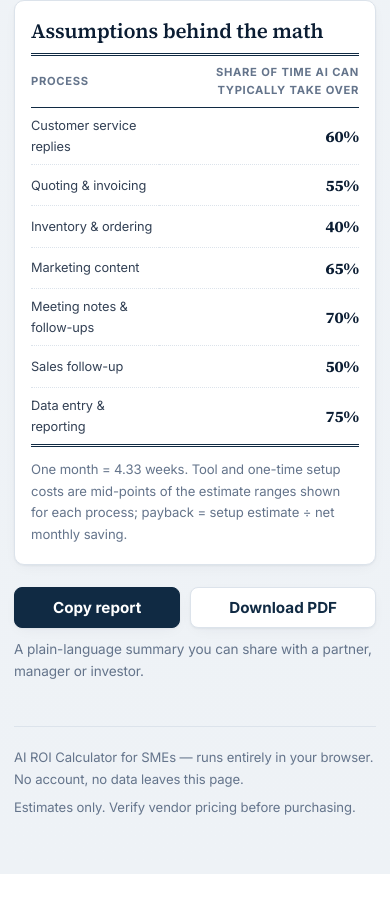
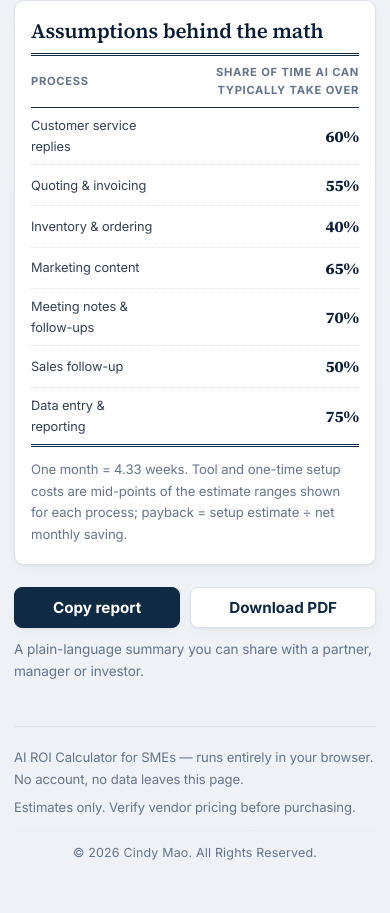
Before and after one commit to MaoKuangHsin/ai-roi-calculator-for-smes-, a plain HTML site: page index.html in a window 390 px wide. Shown: the part 6849-7762 px from the top of the page. Before the commit the page ends 7723 px from the top, so only its background shows below. Drawn offline with nearby package versions, Linux system fonts and the light colour scheme.

Commit message:
Add footer: © 2026 Cindy Mao. All Rights Reserved.

```diff
--- a/index.html
+++ b/index.html
@@ -274,7 +274,9 @@ input[type=number]::-webkit-inner-spin-button{opacity:.4}
 .report-actions{display:flex;gap:10px;flex-wrap:wrap;margin-top:22px;align-items:center}
 .toast{position:fixed;left:50%;bottom:26px;transform:translateX(-50%) translateY(20px);background:var(--navy-deep);color:#FFFFFF;padding:11px 20px;border-radius:999px;font-weight:600;font-size:.9rem;opacity:0;pointer-events:none;transition:all .25s ease;box-shadow:var(--shadow-lg);z-index:50}
 .toast.show{opacity:1;transform:translateX(-50%) translateY(0)}
-footer{margin-top:44px;padding-top:20px;border-top:1px solid var(--line);color:var(--muted);font-size:.82rem;display:flex;justify-content:space-between;gap:14px;flex-wrap:wrap}
+footer{margin-top:44px;padding-top:20px;border-top:1px solid var(--line);color:var(--muted);font-size:.82rem}
+.foot-main{display:flex;justify-content:space-between;gap:14px;flex-wrap:wrap}
+.foot-credit{margin-top:16px;padding-top:16px;border-top:1px solid var(--line-soft);text-align:center;font-size:.8rem;line-height:1.6;letter-spacing:.015em;color:var(--muted)}
 
 /* ---------- Mobile: fit the phone width, no horizontal overflow ---------- */
 .input-wrap input{min-width:0}
@@ -339,7 +341,8 @@ footer{margin-top:44px;padding-top:20px;border-top:1px solid var(--line);color:v
   .phase{padding:18px 16px}
   .report-actions .btn{flex:1 1 auto;text-align:center}
   .toast{max-width:calc(100vw - 28px);text-align:center}
-  footer{gap:6px}
+  .foot-main{gap:6px}
+  .foot-credit{margin-top:12px;padding-top:12px;font-size:.78rem}
 }
 @media (max-width:380px){
   .proc-potential{padding-left:0}
@@ -600,8 +603,11 @@ footer{margin-top:44px;padding-top:20px;border-top:1px solid var(--line);color:v
   </div>
 
   <footer>
-    <span data-i="footL">AI ROI Calculator for SMEs — runs entirely in your browser. No account, no data leaves this page.</span>
-    <span data-i="footR">Estimates only. Verify vendor pricing before purchasing.</span>
+    <div class="foot-main">
+      <span data-i="footL">AI ROI Calculator for SMEs — runs entirely in your browser. No account, no data leaves this page.</span>
+      <span data-i="footR">Estimates only. Verify vendor pricing before purchasing.</span>
+    </div>
+    <div class="foot-credit"><span data-i="footCredit">© 2026 Cindy Mao. All Rights Reserved.</span></div>
   </footer>
 </div>
 
@@ -687,6 +693,7 @@ en:{ brandSub:"For small & medium businesses", currency:"Currency", kicker:"AI a
   assumpNote:"One month = 4.33 weeks. Tool and one-time setup costs use the mid-point of the estimate range shown for each process; payback = setup estimate ÷ net monthly saving.",
   copyBtn:"Copy report", dlBtn:"Download PDF", reportNote:"A plain-language summary you can share with a partner, manager or investor.",
   footL:"AI ROI Calculator for SMEs — runs entirely in your browser. No account, no data leaves this page.", footR:"Estimates only. Verify vendor pricing before purchasing.",
+  footCredit:"© 2026 Cindy Mao. All Rights Reserved.",
   copied:"Report copied to clipboard", copyFail:"Copy failed — use Download instead", pdfFail:"PDF could not be generated — please try Copy report instead",
   proc:{ support:{n:"Customer service replies",d:"Answering repeat questions, order status, FAQs across chat, email and social."},
     quoting:{n:"Quoting & invoicing",d:"Drafting quotes, invoices, payment reminders and chasing paperwork."},
@@ -753,6 +760,7 @@ zh:{ brandSub:"為中小企業而設", currency:"幣別", kicker:"用清楚的
   assumpNote:"一個月以 4.33 週計算。工具與一次性建置成本取各流程估計區間的中間值；回本期 = 建置估計 ÷ 每月淨省。",
   copyBtn:"複製報告", dlBtn:"下載 PDF", reportNote:"一份白話摘要，可以分享給合夥人、主管或投資人。",
   footL:"中小企業 AI ROI 試算器——完全在你的瀏覽器中運行。不用帳號，資料不離開這個頁面。", footR:"僅為估算。購買前請確認廠商定價。",
+  footCredit:"© 2026 Cindy Mao. 版權所有。",
   copied:"報告已複製到剪貼簿", copyFail:"複製失敗——請改用下載", pdfFail:"PDF 產生失敗——請改用複製報告",
   proc:{ support:{n:"客服回覆",d:"回答重複問題、訂單進度、常見問題——橫跨聊天、Email 和社群。"},
     quoting:{n:"報價與開立發票",d:"撰寫報價單、發票、付款提醒，以及追蹤文件。"},
@@ -819,6 +827,7 @@ ja:{ brandSub:"中小企業のための", currency:"通貨", kicker:"AI導入を
   assumpNote:"1か月 = 4.33週として計算。ツール費用と初期費用は各業務の見積もり範囲の中間値を使用；回収期間 = 初期費用 ÷ 月あたり純節約。",
   copyBtn:"レポートをコピー", dlBtn:"PDFをダウンロード", reportNote:"パートナーや上司、投資家に共有できる、平易な言葉の要約です。",
   footL:"中小企業のためのAI ROI計算ツール——すべてブラウザ内で動作。アカウント不要、データはこのページから出ません。", footR:"あくまで試算です。購入前に業者の価格を確認してください。",
+  footCredit:"© 2026 Cindy Mao. 著作権所有。",
   copied:"レポートをクリップボードにコピーしました", copyFail:"コピーに失敗しました——ダウンロードをご利用ください", pdfFail:"PDFを生成できませんでした——レポートのコピーをお試しください",
   proc:{ support:{n:"カスタマー対応の返信",d:"よくある質問、注文状況、FAQへの回答——チャット、メール、SNSを通じて。"},
     quoting:{n:"見積もり・請求",d:"見積書、請求書、支払いリマインドの作成と書類のフォロー。"},
```
